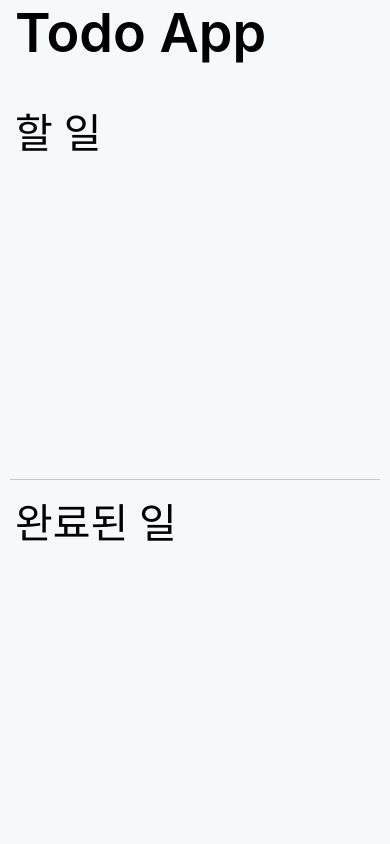
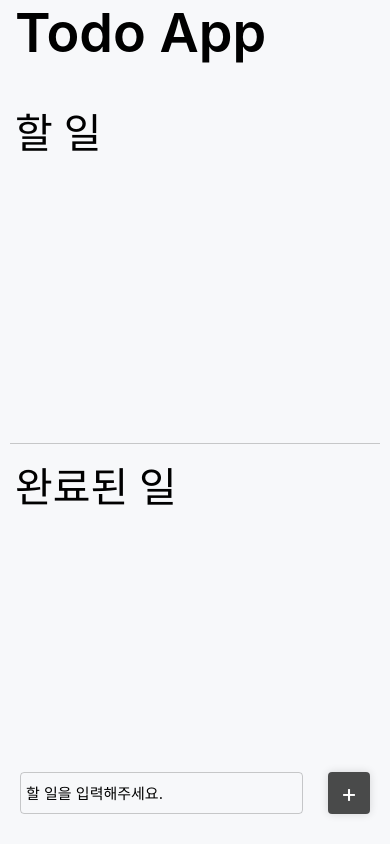
Before and after one commit to hyerin1228/react-native-startProject, a React Native app: screen / in a window 390 px wide. Built offline with nearby package versions, Linux system fonts and the light colour scheme.

Commit message:
#3. InputForm 생성 및 스타일링 적용 :)

```diff
--- a/components/InputForm.js
+++ b/components/InputForm.js
@@ -0,0 +1,61 @@
+import { Platform, View, Text, KeyboardAvoidingView, Pressable, StyleSheet, TextInput } from 'react-native'
+import React from 'react'
+
+const InputForm = () => {
+  return (
+    <KeyboardAvoidingView
+        behavior={Platform.OS === 'ios' ? 'padding' : 'height'}
+        style={styles.addFormContainer}>
+      <TextInput
+        style={styles.InputField}
+        placeholder='할 일을 입력해주세요.'
+      />
+      <Pressable style={styles.addButton}>
+        <Text style={styles.addButtonText}>+</Text>
+      </Pressable>
+    </KeyboardAvoidingView>
+  )
+}
+
+export default InputForm
+
+const styles = StyleSheet.create({
+    addFormContainer: {
+        flexDirection: 'row',
+        marginTop: 'auto',
+        marginBottom: 30,
+        paddingHorizontal: 20,
+        backgroundColor: '#f7f8fa',
+    },
+    InputField: {
+        flex: 1,
+        height: 42,
+        borderRadius: 4,
+        padding: 5,
+        marginRight: 25,
+        borderWidth: 1,
+        borderColor: 'rgba(0,0,0,0.2)',
+        color: '#000000',
+        fontSize: 15,
+        textAlignVertical: 'center'
+    },
+    addButton: {
+        justifyContent: 'center',
+        alignItems: 'center',
+        width: 42,
+        height: 42,
+        borderRadius: 4,
+        backgroundColor:'rgba(0,0,0,0.7)',
+        shadowColor: '#000000',
+        shadowOpacity: 0.14,
+        shadowRadius: 8,
+        shedowOffset: {
+            width: 0,
+            height: 4
+        }
+    },
+    addButtonText: {
+        color: 'white',
+        fontSize: 25
+    }
+})
--- a/screens/MainScreen.js
+++ b/screens/MainScreen.js
@@ -4,6 +4,7 @@
 import { Platform, SafeAreaView, StyleSheet, Text, View } from 'react-native'
 import React from 'react'
 import { StatusBar } from 'expo-status-bar'
+import InputForm from '../components/InputForm'
 
 const MainScreen = () => {
   return (
@@ -17,6 +18,7 @@
         <View style={styles.listView}>
             <Text style={styles.listTitle}>완료된 일</Text>
         </View>
+        <InputForm />
     </SafeAreaView>
   )
 }
```
